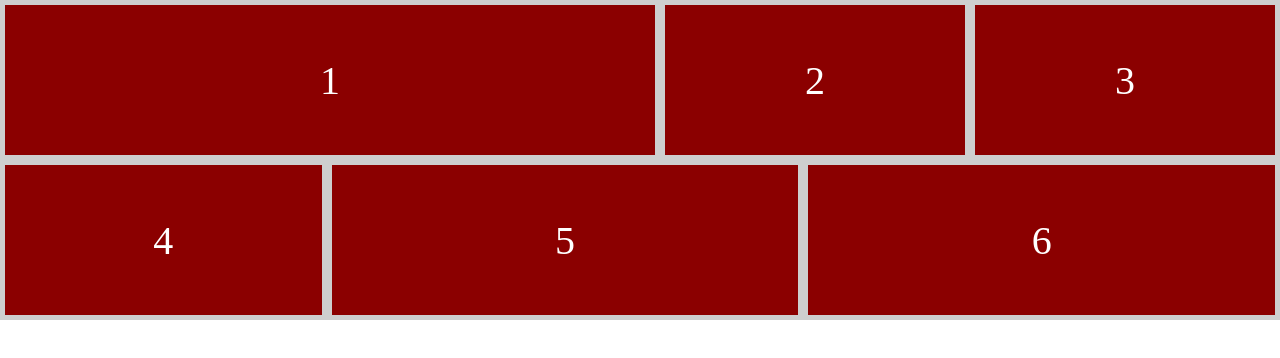
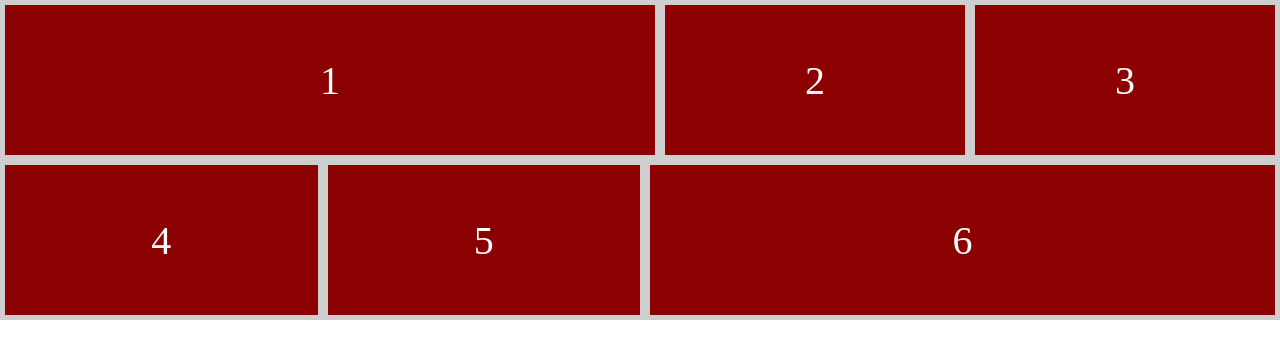
Before and after one commit to GustavoMaz/layout-mosaico-responsivo, a plain HTML site: page index.html in a window 1280 px wide. Drawn offline with Linux system fonts and the light colour scheme.

Commit message:
Adicionado mais uma div para ver como se comporta

```diff
--- a/style.css
+++ b/style.css
@@ -18,7 +18,7 @@ main {
 div {
     display: flex;
     justify-content: center;
-    flex: 1 0 300px; /* mesma coisa que { flex-grow: 1; flex-shrink: 0; flex-basis: auto; } */
+    flex: 1 0 300px;
     align-items: center;
     text-align: center;
     background-color: darkred;
@@ -36,6 +36,10 @@ div {
     flex: 2 1 650px;
 }
 
-#sqr4 {
+#sqr4, #sqr5 {
     flex: 1 0 150px;
 }
+
+#sqr6 {
+    flex-grow: 2;
+}
```
